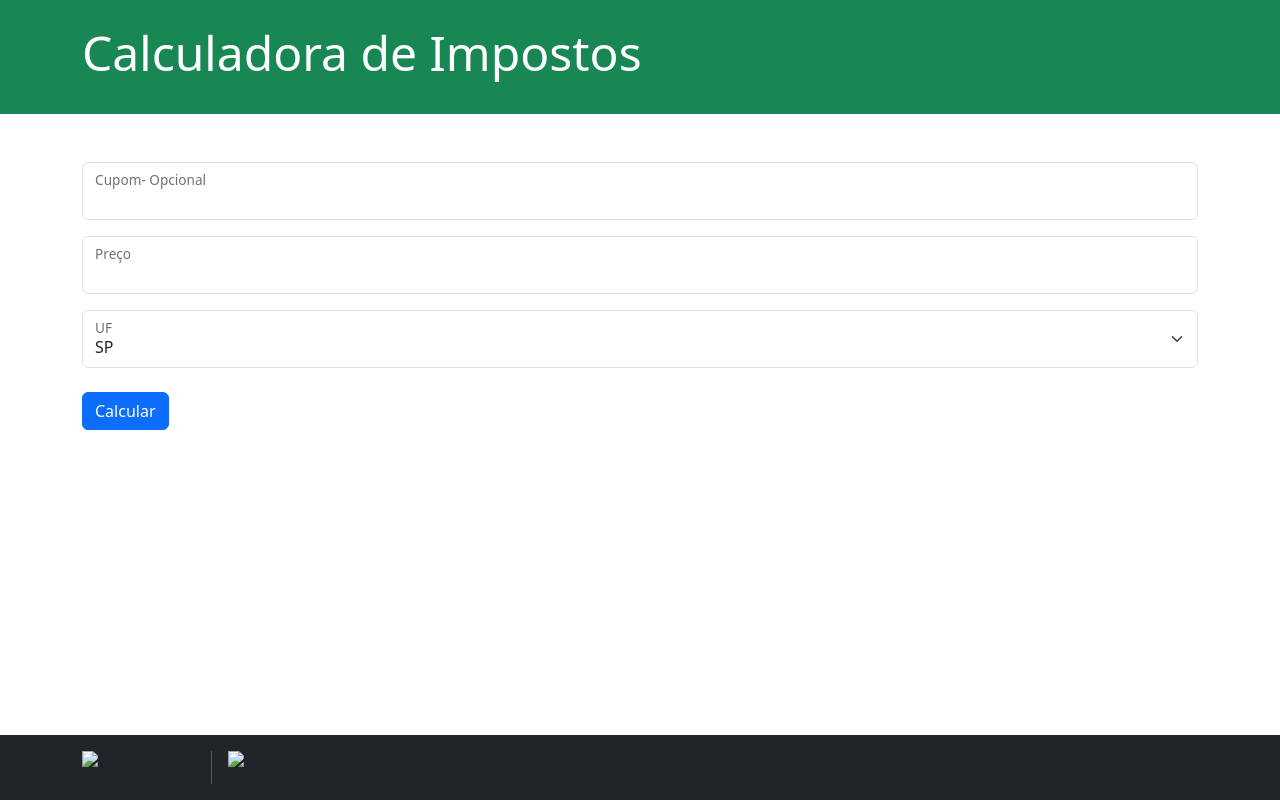
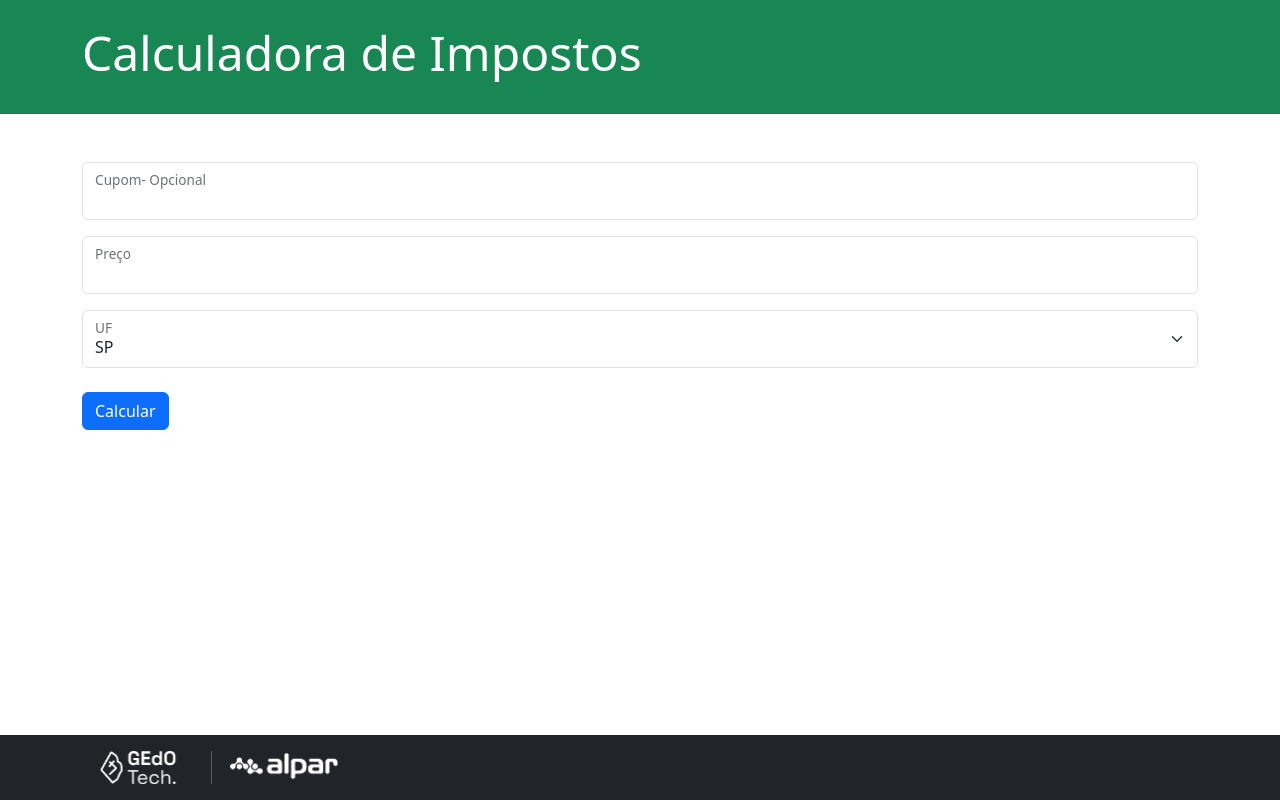
Before and after one commit to GEdO23/AlparAcademy-JavaScript-Basico, a plain HTML site: page dia-02/calculadora-de-impostos/index.html in a window 1280 px wide. Drawn offline with nearby package versions, Linux system fonts and the light colour scheme; the site is published under a folder, as on GitHub Pages, so addresses that start at the root find nothing.

Commit message:
Corrigindo bug das imagens do footer

```diff
--- a/dia-02/calculadora-de-impostos/index.html
+++ b/dia-02/calculadora-de-impostos/index.html
@@ -72,9 +72,9 @@
 
     <footer class="mt-auto bg-dark bd-footer">
         <div class="d-flex flex-row gap-3 py-3 container">
-            <img src="/assets/GEdO_Tech-Logo.png" alt="GEdO Tech." width="112.84px" height="32.9px">
+            <img src="./assets/GEdO_Tech-Logo.png" alt="GEdO Tech." width="112.84px" height="32.9px">
             <div class="vr bg-white"></div>
-            <img src="/assets/Alpar-Logo.png" alt="Alpar" width="112.84px" height="29.91px">
+            <img src="./assets/Alpar-Logo.png" alt="Alpar" width="112.84px" height="29.91px">
         </div>
     </footer>
 
```
Also changed, not shown: dia-03/desafio-03-site/index.html (+2 -2 lines), dia-02/calculadora-de-impostos/assets/Alpar-Logo.png (renamed from assets/Alpar-Logo.png), dia-02/calculadora-de-impostos/assets/GEdO_Tech-Logo.png (renamed from assets/GEdO_Tech-Logo.png), dia-03/desafio-03-site/assets/Alpar-Logo.png (added), dia-03/desafio-03-site/assets/GEdO_Tech-Logo.png (added).
